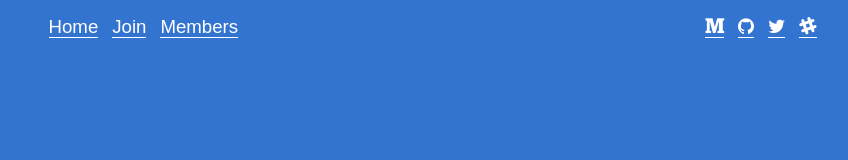
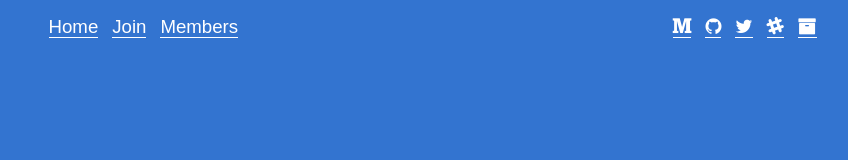
Before and after one commit to OSUMobileAppClub/OSUMobileAppClub.github.io, a website: page index.html in a window 1280 px wide. Shown: the top 160 px of the page, without its empty margins (225-1073 px from the left). Drawn offline with Linux system fonts and the light colour scheme.

Commit message:
added google drive

```diff
--- a/index.html
+++ b/index.html
@@ -28,6 +28,7 @@
 					<li><a href="https://github.com/mobileapposu"><i class="fa fa-github"></i></a></li>
 					<li><a href="https://twitter.com/mobileapposu"><i class="fa fa-twitter"></i></a></li>
 					<li><a href="https://mobileapposu.slack.com/signup"><i class="fa fa-slack"></i></a></li>
+					<li><a href="https://drive.google.com/folderview?id=0B7PuJOW_s972fklwSE9uRlBpZGp0LU12Q0FzM3FOSFhfeFBacVF0ZXlMWUJRSU1JSjNESWs&usp=sharing"><i class="fa fa-archive"></i></a></li>
 				</ul>
 			</div>
 		</div>
```
Also changed, not shown: members/members.html (+1 -0 lines).
